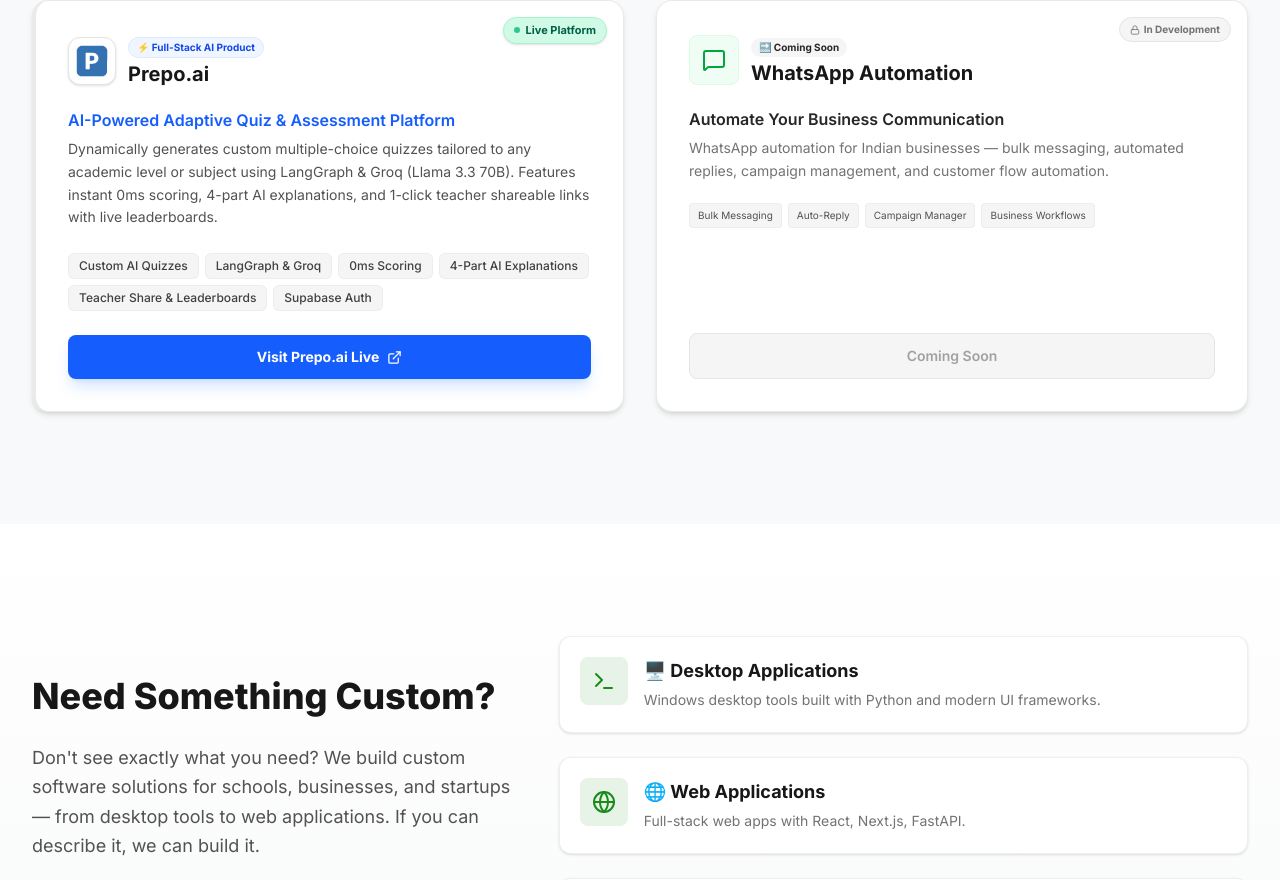
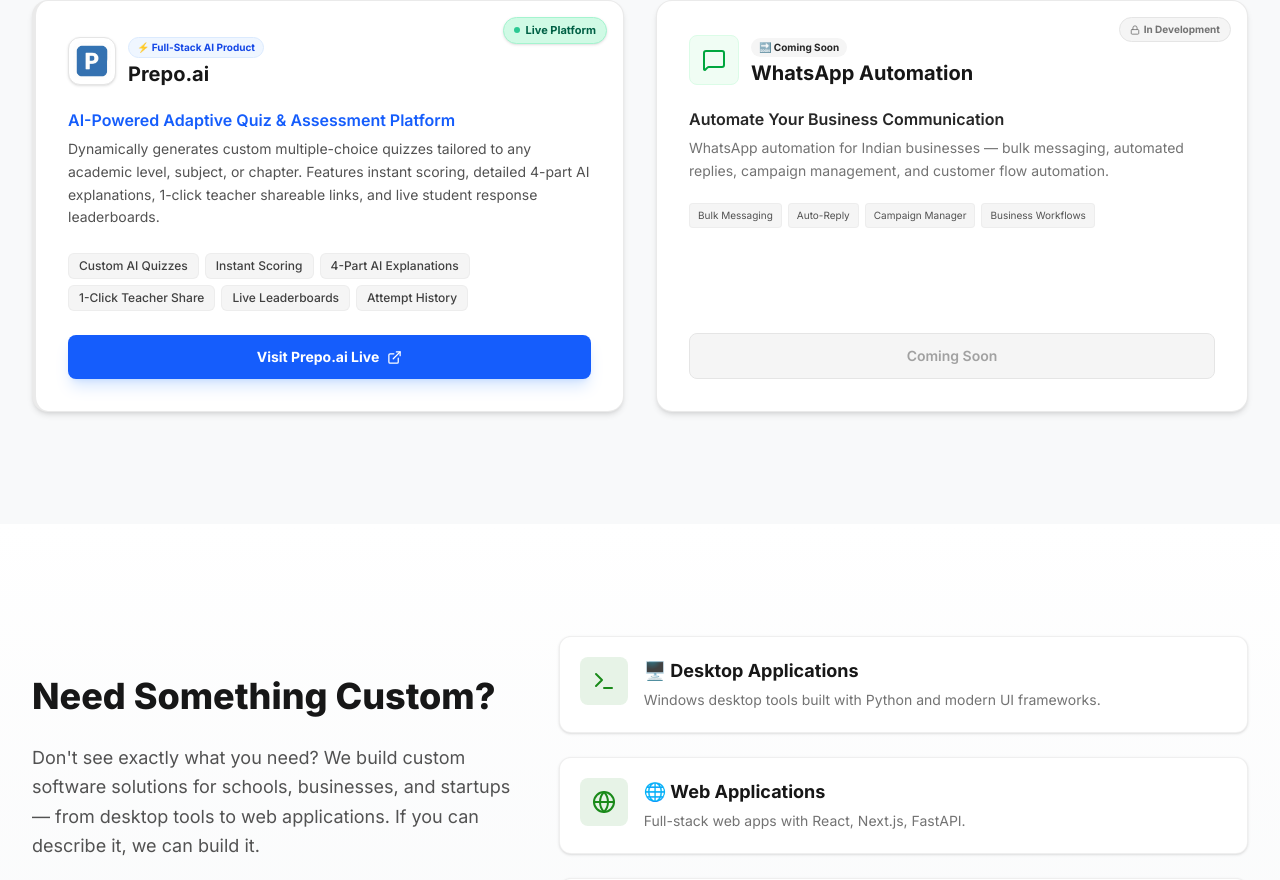
Before and after one commit to Rishabh-Scientia/YourBench, a Next.js app: page / in a window 1280 px wide. Shown: the part 1568-2448 px from the top of the page. Built offline with nearby package versions, Linux system fonts and the light colour scheme.

Commit message:
refactor: update Prepo.ai card to focus purely on product features instead of tech stack

```diff
--- a/src/app/page.tsx
+++ b/src/app/page.tsx
@@ -464,12 +464,12 @@
                 <div className="space-y-1.5">
                   <h4 className="text-sm sm:text-base font-semibold text-blue-600">AI-Powered Adaptive Quiz &amp; Assessment Platform</h4>
                   <p className="text-neutral-600 text-xs sm:text-sm leading-relaxed">
-                    Dynamically generates custom multiple-choice quizzes tailored to any academic level or subject using LangGraph &amp; Groq (Llama 3.3 70B). Features instant 0ms scoring, 4-part AI explanations, and 1-click teacher shareable links with live leaderboards.
+                    Dynamically generates custom multiple-choice quizzes tailored to any academic level, subject, or chapter. Features instant scoring, detailed 4-part AI explanations, 1-click teacher shareable links, and live student response leaderboards.
                   </p>
                 </div>
 
                 <div className="flex flex-wrap gap-1.5 pt-1">
-                  {['Custom AI Quizzes', 'LangGraph & Groq', '0ms Scoring', '4-Part AI Explanations', 'Teacher Share & Leaderboards', 'Supabase Auth'].map((tag) => (
+                  {['Custom AI Quizzes', 'Instant Scoring', '4-Part AI Explanations', '1-Click Teacher Share', 'Live Leaderboards', 'Attempt History'].map((tag) => (
                     <span key={tag} className="text-[10px] sm:text-xs bg-neutral-100 text-neutral-700 px-2.5 py-1 rounded-md font-medium border border-neutral-200/50">
                       {tag}
                     </span>
```
